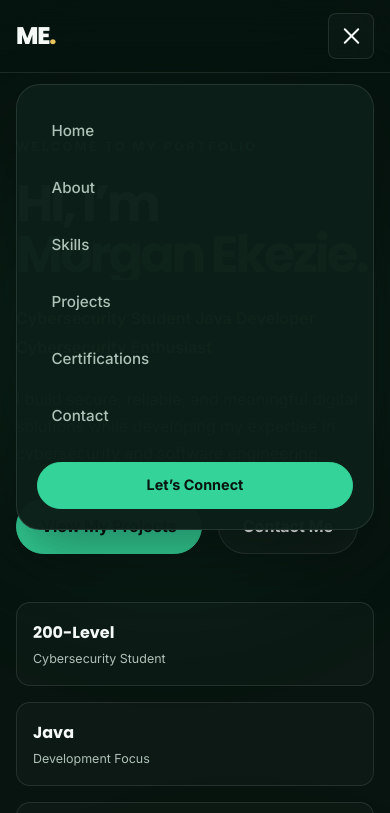
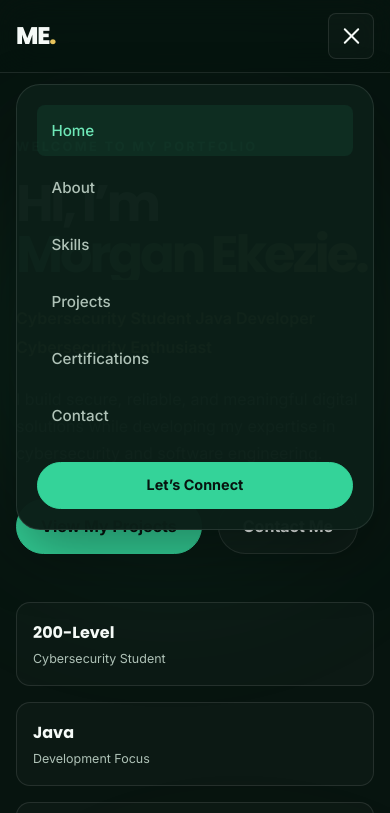
Before and after one commit to Morg-Codes/morgan-ekezie-portfolio, a plain HTML site: page index.html in a window 390 px wide. Both pictures are taken after a click on the button "Open navigation menu". Shown: the top 813 px of the page. Drawn offline with Linux system fonts and the light colour scheme.

Commit message:
feat: add active navigation highlighting

```diff
--- a/assets/css/style.css
+++ b/assets/css/style.css
@@ -2215,3 +2215,52 @@ p {
         transform: translate(50%, 0);
     }
 }
+
+/* ---------- Active navigation state ---------- */
+
+.nav-links a {
+    position: relative;
+}
+
+.nav-links a::after {
+    content: "";
+    position: absolute;
+    right: 0;
+    bottom: -0.45rem;
+    left: 0;
+
+    height: 2px;
+    border-radius: 999px;
+
+    background-color: var(--color-gold-400);
+
+    opacity: 0;
+    transform: scaleX(0);
+
+    transition:
+        opacity var(--transition-fast),
+        transform var(--transition-fast);
+}
+
+.nav-links a.is-active {
+    color: var(--color-text-primary);
+}
+
+.nav-links a.is-active::after {
+    opacity: 1;
+    transform: scaleX(1);
+}
+
+
+/* ---------- Mobile active navigation state ---------- */
+
+@media (max-width: 900px) {
+    .nav-menu .nav-links a::after {
+        display: none;
+    }
+
+    .nav-menu .nav-links a.is-active {
+        background-color: rgba(52, 211, 153, 0.08);
+        color: var(--color-emerald-300);
+    }
+}
--- a/assets/js/script.js
+++ b/assets/js/script.js
@@ -67,3 +67,47 @@ if (menuToggle && navigationMenu) {
         }
     });
 }
+
+/* ---------- Active navigation link ---------- */
+
+const pageSections = document.querySelectorAll("main section[id]");
+const pageNavigationLinks = document.querySelectorAll(
+    '.nav-links a[href^="#"]'
+);
+
+function updateActiveNavigation(sectionId) {
+    pageNavigationLinks.forEach((link) => {
+        const isCurrentSection =
+            link.getAttribute("href") === `#${sectionId}`;
+
+        link.classList.toggle("is-active", isCurrentSection);
+
+        if (isCurrentSection) {
+            link.setAttribute("aria-current", "page");
+        } else {
+            link.removeAttribute("aria-current");
+        }
+    });
+}
+
+if (pageSections.length && pageNavigationLinks.length) {
+    const sectionObserver = new IntersectionObserver(
+        (entries) => {
+            entries.forEach((entry) => {
+                if (entry.isIntersecting) {
+                    updateActiveNavigation(entry.target.id);
+                }
+            });
+        },
+        {
+            rootMargin: "-20% 0px -70% 0px",
+            threshold: 0
+        }
+    );
+
+    pageSections.forEach((section) => {
+        sectionObserver.observe(section);
+    });
+
+    updateActiveNavigation("home");
+}
```
